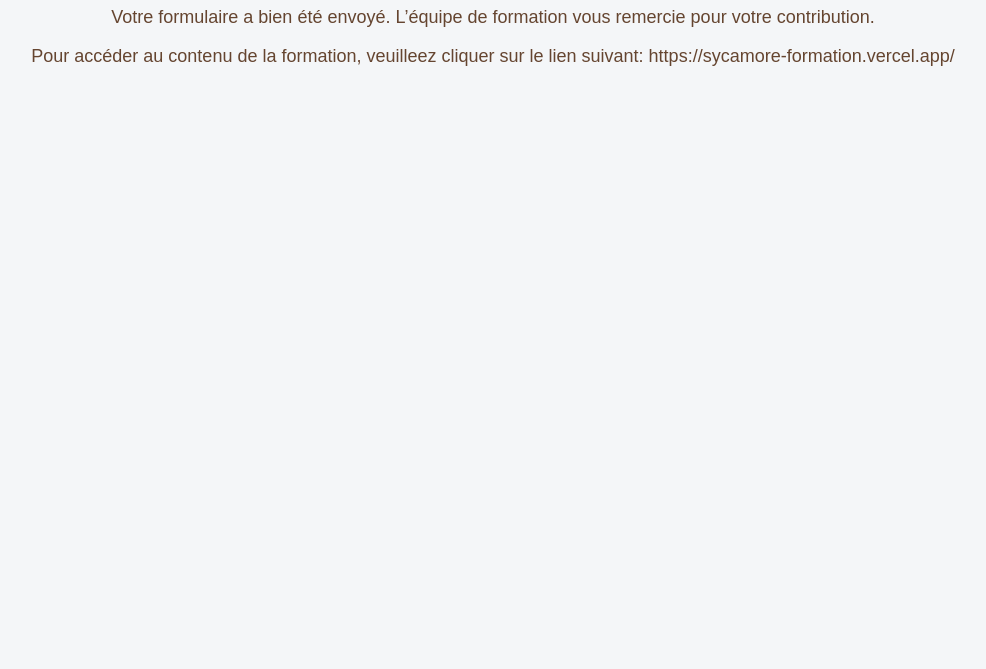
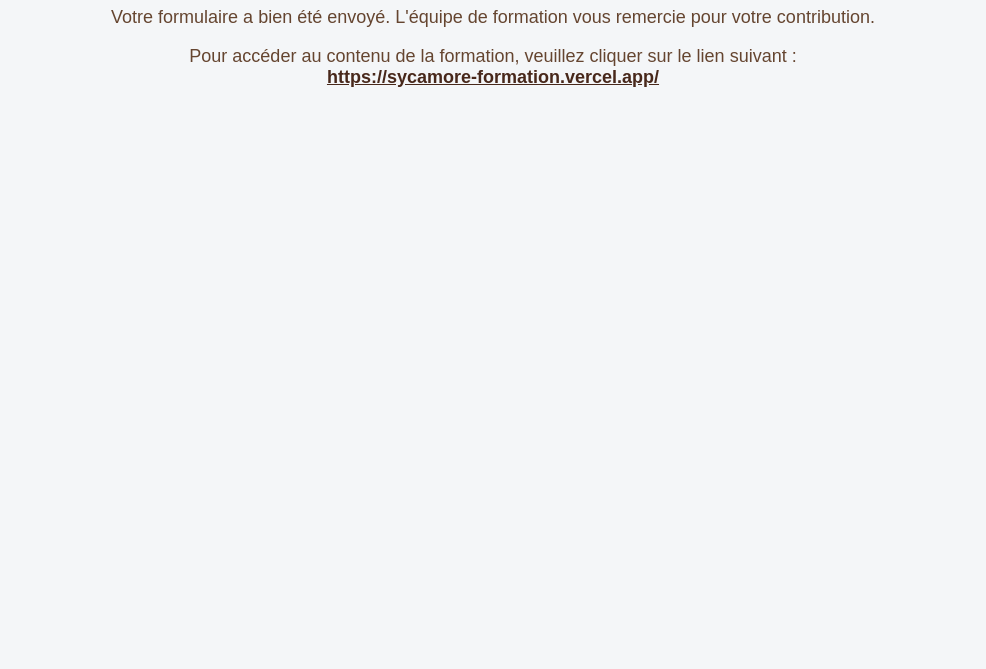
Before and after one commit to Rajo-Lahatra/FORMATIONSYCAMORE, a website: page thank-you.html in a window 1280 px wide. Shown: the part 131-800 px from the top of the page, without its empty margins (147-1133 px from the left). Drawn offline with Linux system fonts and the light colour scheme.

Commit message:
lien vers contenu

```diff
--- a/thank-you.html
+++ b/thank-you.html
@@ -17,12 +17,21 @@
       color: #654530;
       font-size: 18px;
     }
+    a {
+      color: #48281b;
+      text-decoration: underline;
+      font-weight: bold;
+    }
+    a:hover {
+      color: #654530;
+    }
   </style>
 </head>
 <body>
   <h1>Merci pour votre réponse !</h1>
-  <p>Votre formulaire a bien été envoyé. L’équipe de formation vous remercie pour votre contribution.</p>
-    <p>Pour accéder au contenu de la formation, veuilleez cliquer sur le lien suivant: https://sycamore-formation.vercel.app/
+  <p>Votre formulaire a bien été envoyé. L'équipe de formation vous remercie pour votre contribution.</p>
+  <p>Pour accéder au contenu de la formation, veuillez cliquer sur le lien suivant :<br>
+    <a href="https://sycamore-formation.vercel.app/" target="_blank">https://sycamore-formation.vercel.app/</a>
   </p>
 </body>
 </html>
```
